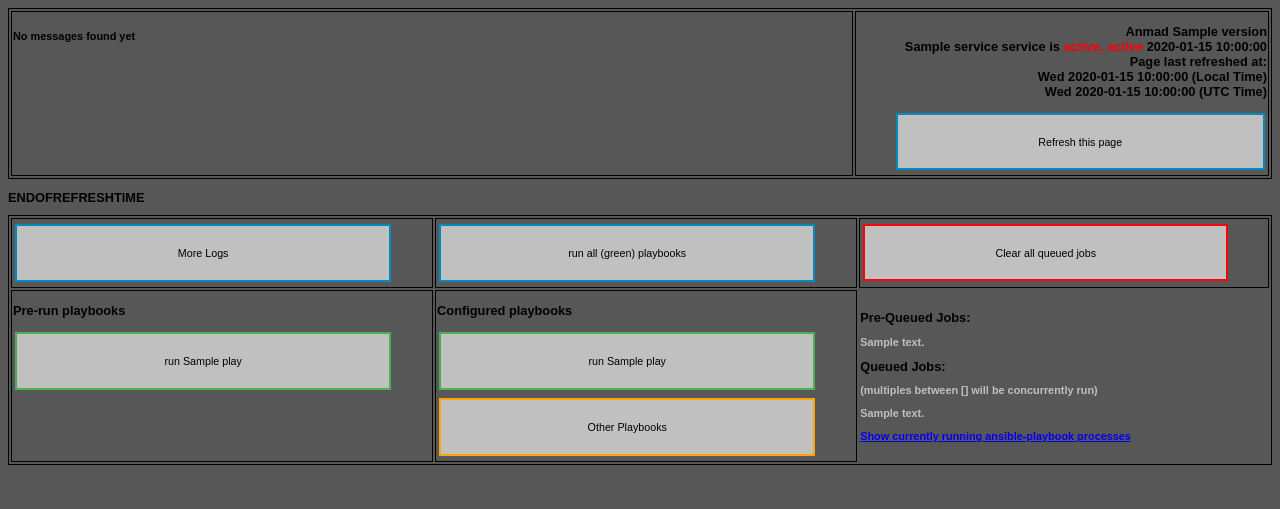
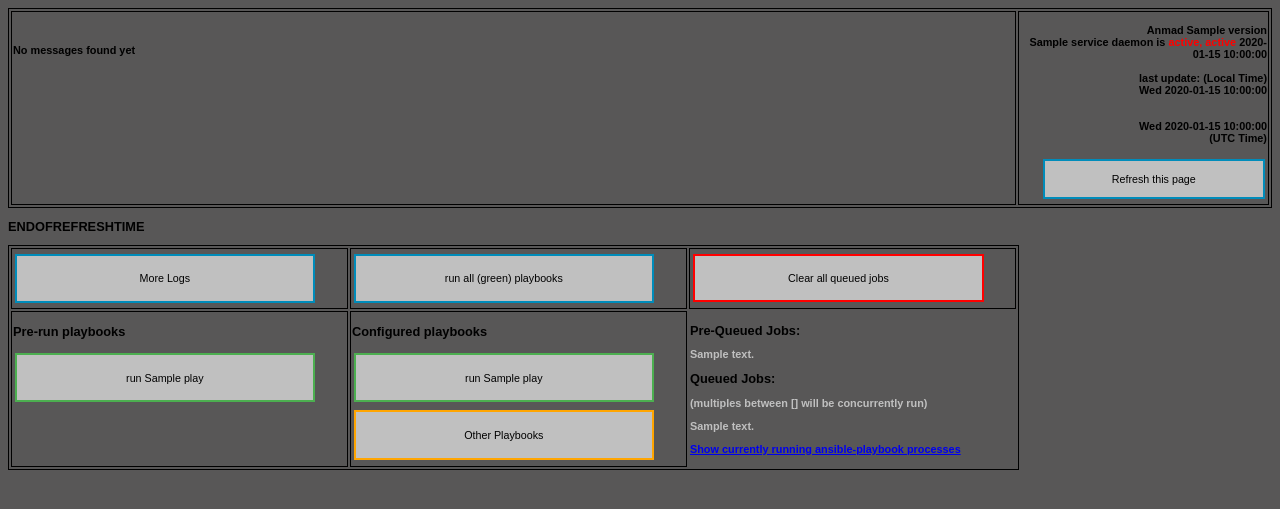
Before and after one commit to jefg60/anmad, a Python web app: template anmad/interface/templates/main.html in a window 1280 px wide. Shown: the top 509 px of the page. Run offline with Jinja, Linux system fonts and the light colour scheme; the template is opened without the code that fills it: most values are stand-ins (such as "Sample title", 1, 10 or a date in 2020); some libraries are stand-ins or nearby versions.

Commit message:
html is hard

```diff
--- a/anmad/interface/templates/main.html
+++ b/anmad/interface/templates/main.html
@@ -1,6 +1,6 @@
 {% include 'header.html' %}
 {% include 'refreshtime.html' %}
-  <table style="table-layout:fixed; border: 1px solid black; width:100%;">
+  <table style="table-layout:fixed; border: 1px solid black; width:80%;">
     <tr>
       <td valign="top", width=34%, text-align="left", style="border:1px solid black">
 	<button class="button bluebutton" onclick="self.location.href='/log'"/>
--- a/anmad/interface/templates/refreshtime.html
+++ b/anmad/interface/templates/refreshtime.html
@@ -2,16 +2,16 @@
 
 <table style="width:100%; border: 1px solid black">
   <tr>
-    <td style="width:67%; border:1px solid black">
+    <td style="width:80%; border:1px solid black">
       <div style="height:150px; width:100%; overflow:auto;">
       {% include 'messages.html' %}
       </div>
     </td>
 
     <td style="text-align:right; vertical-align:top; border: 1px solid black">
-      <h2>Anmad {{ version }}
+      <h3>Anmad {{ version }}
 	<br />
-	{{ daemon_status["service"] }} service is
+	{{ daemon_status["service"] }} daemon is
 	{% if daemon_status["active_state"] != 'active' or daemon_status["sub_state"] != 'running' %}
 	<span style="color:red">
 	{% else %}
@@ -22,18 +22,21 @@
 	</span>
 	{{ daemon_status["state_change_timestamp"] }}
 	<br />
-	Page last refreshed at:
+	<br />
+	last update: (Local Time)
 	<br />
 	<script>
 	  document.write(moment("{{ time }} Z").format('ddd YYYY-MM-D HH:mm:ss'));
 	</script>
-	(Local Time)
+	<br />
+	<br />
 	<br />
 	<script>
 	  document.write(moment("{{ time }}").format('ddd YYYY-MM-D HH:mm:ss'));
 	</script>
+	<br />
 	(UTC Time)
-      </h2>
+      </h3>
 	<button class="button bluebutton", onclick="ReloadFunc()"/>
 	  Refresh this page
 	</button>
```
